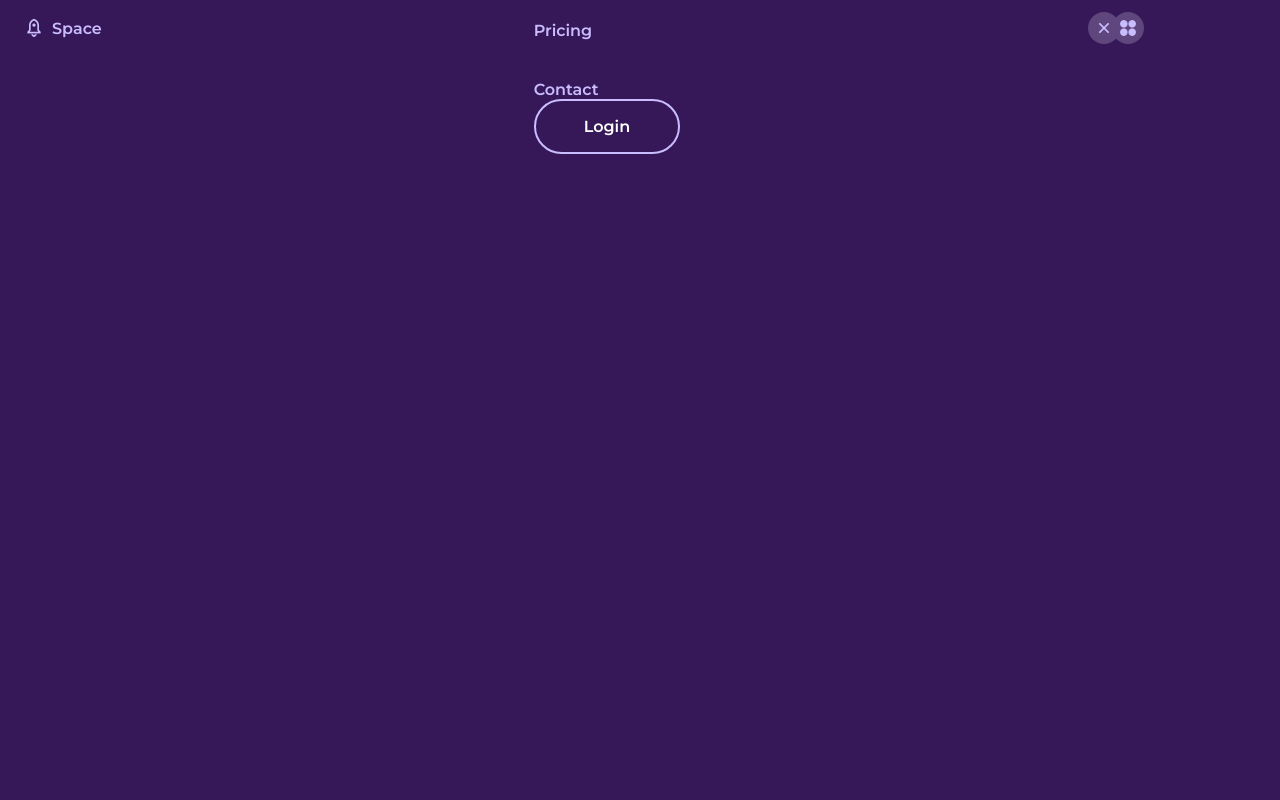
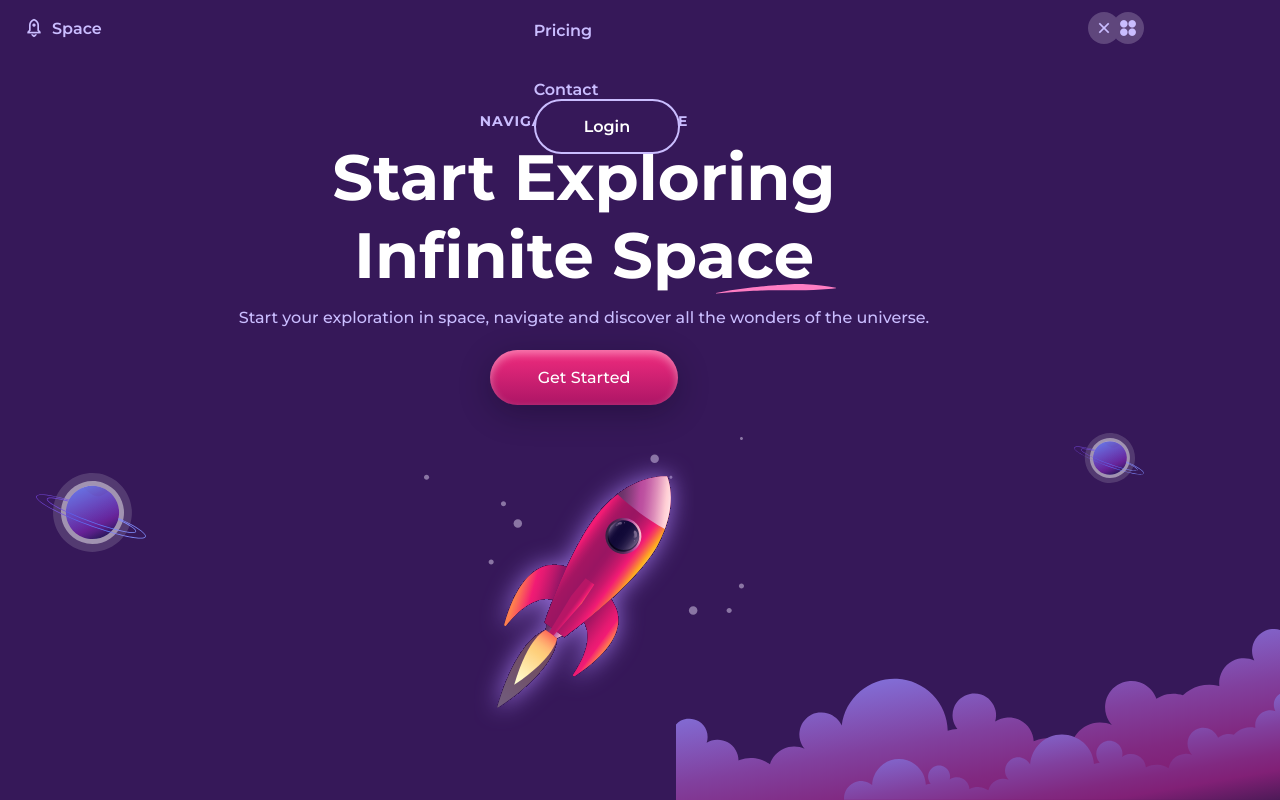
Before and after one commit to vladahvala/techno-website, a plain HTML site: page responsive-space-website-main/index.html in a window 1280 px wide. Drawn offline with nearby package versions, Linux system fonts and the light colour scheme.

Commit message:
Added Home Section

```diff
--- a/responsive-space-website-main/assets/css/styles.css
+++ b/responsive-space-website-main/assets/css/styles.css
@@ -185,6 +185,112 @@ img {
 }
 
 /*=============== HOME ===============*/
+.home{
+  position: relative;
+  height: 100vh;
+}
+
+.home__container{
+  padding-top: 7rem;
+  display: grid;
+  row-gap: 3rem;
+}
+
+.home__content{
+  text-align: center;
+}
+
+.home__subtitle{
+  font-size: var(--small-font-size);
+  margin-bottom: .5rem;
+  letter-spacing: 1px;
+}
+
+.home__title{
+  position: relative;
+  width: max-content;
+  margin: 0 auto .75rem;
+  font-size: var(--biggest-font-size);
+  color: var(--title-color);
+}
+
+.home__title img{
+  position: absolute;
+  right: 0;
+  bottom: 0;
+}
+
+.home__title span{
+  position: relative;
+  z-index: 5;
+}
+
+.home__description{
+  line-height: 150%;
+  margin-bottom: 1.25rem;
+}
+
+.home__button{
+  display: inline-block;
+  background: linear-gradient(180deg,
+              var(--second-color),
+              var(--second-color-alt));
+  padding: 1.125rem 3rem;
+  border-radius: 4rem;
+  color: var(--title-color);
+  font-size: var(--font-semi-bold);
+  box-shadow: 0 8px 32px hsla(268, 58%, 4%, .3),
+              inset 0 4px 8px hsla(0, 0%, 100%, .4);
+}
+
+.home__images{
+  position: relative;
+  display: flex;
+  justify-content: center;
+  height: 250px;
+}
+
+.home__images img{
+  position: absolute;
+}
+
+.home__points{
+  width: 320px;
+  top: -1rem;
+}
+
+.home__rocket{
+  width: 220px;
+}
+
+.home__planet-1{
+  width: 110px;
+  top: 1.25rem;
+  left: .75rem;
+}
+
+.home__planet-2{
+  width: 70px;
+  right: 0;
+  top: -1.25rem;
+}
+
+.home__cloud-1,
+.home__cloud-2{
+  position: absolute;
+  bottom: 0;
+  max-width: initial;
+}
+
+.home__cloud-2{
+  width: 500px;
+  right: -4rem;
+}
+
+.home__cloud-1{
+  width: 700px;
+  right: -6rem;
+}
 
 
 /*=============== BREAKPOINTS ===============*/
--- a/responsive-space-website-main/index.html
+++ b/responsive-space-website-main/index.html
@@ -59,7 +59,42 @@
       <main class="main">
          <!--==================== HOME ====================-->
          <section class="home">
+            <div class="home__container container">
+               <div class="home__content">
+                  <h3 class="home__subtitle">
+                     NAVIGATE THE UNIVERSE
+                  </h3>
 
+                  <h1 class="home__title">
+                     <span>
+                        Start Exploring <br>
+                        Infinite Space
+                     </span>
+
+                     <img src="assets/img/line.svg" alt="">
+                  </h1>
+
+                  <p class="home__description">
+                     Start your exploration in space, navigate
+                     and discover all the wonders of the
+                     universe.
+                  </p>
+
+                  <a href="#about" class="home__button">
+                     Get Started
+                  </a>
+               </div>
+
+               <div class="home__images">
+                  <img src="assets/img/points-space.svg" alt="image" class="home__points">
+                  <img src="assets/img/planet.svg" alt="image" class="home__planet-2">
+                  <img src="assets/img/planet.svg" alt="image" class="home__planet-1">
+                  <img src="assets/img/rocket.svg" alt="image" class="home__rocket">
+               </div>
+            </div>
+
+            <img src="assets/img/clouds-1.svg" alt="image" class="home__cloud-1">
+            <img src="assets/img/clouds-2.svg" alt="image" class="home__cloud-2">
          </section>
       </main>
 
```
